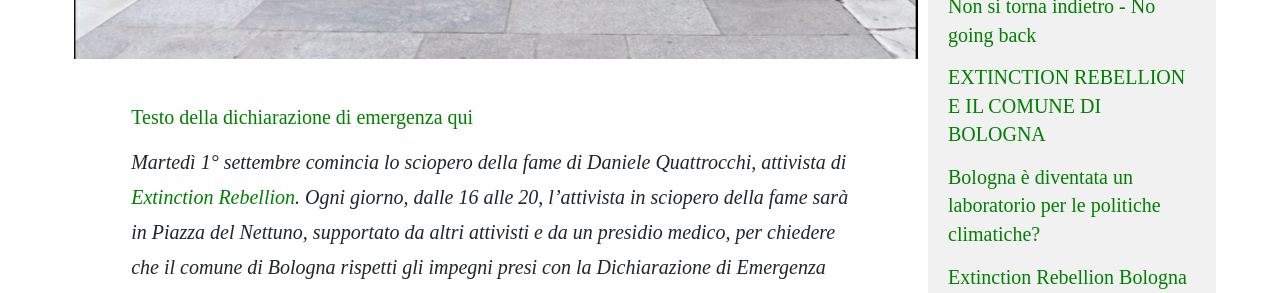
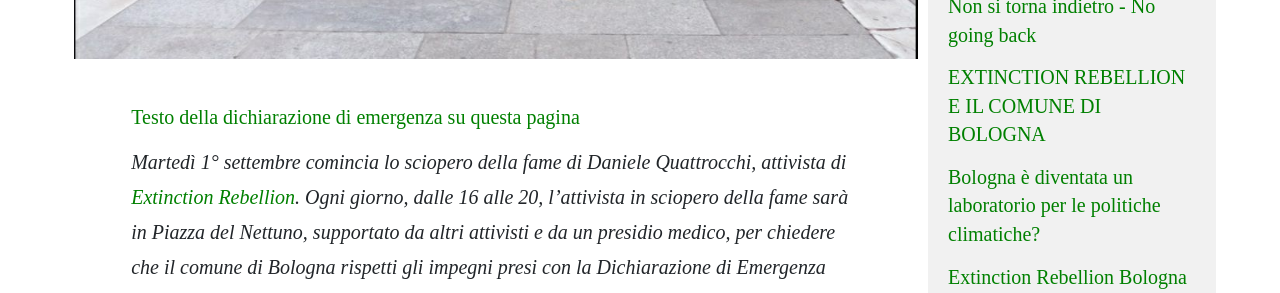
Before and after one commit to XRBologna/XRBologna, a Jekyll site: the page built from _posts/2020-09-01-Sciopero della fame.md, in a window 1280 px wide and 900 px high, scrolled down 786 px. Shown: the part 154-447 px from the top of the window. Built offline with Jekyll 4.4.1, drawn with Linux system fonts in a browser that asks for light colours; nearby versions of some CDN libraries; some web fonts are replaced.

Commit message:
correzione data (di nuovo)

```diff
--- a/_posts/2020-09-01-Sciopero della fame.md
+++ b/_posts/2020-09-01-Sciopero della fame.md
@@ -4,10 +4,10 @@
   Rebellion
 author: XRBologna
 categories: Generale
-date: 2020-09-01T14:56:23.749Z
+date: 2020-09-01
 img: /assets/post-img/sciopero-della-fame-in-piazza-del-nettuno-bologna.jpg
 ---
-[Testo della dichiarazione di emergenza qui](https://www.xrbologna.it/sciopero)
+[Testo della dichiarazione di emergenza su questa pagina](https://www.xrbologna.it/sciopero)
 
 *Martedì 1° settembre comincia lo sciopero della fame di Daniele Quattrocchi, attivista di [Extinction Rebellion](https://extinctionrebellion.it/chi-siamo/extinction-rebellion/). Ogni giorno, dalle 16 alle 20, l’attivista in sciopero della fame sarà in Piazza del Nettuno, supportato da altri attivisti e da un presidio medico, per chiedere che il comune di Bologna rispetti gli impegni presi con la Dichiarazione di Emergenza Climatica ed Ecologica e la renda ampiamente pubblicizzata, che sia abbandonato il progetto edilizio sui Prati di Caprara, quello del Passante di Mezzo e dell'ex Caserma Mazzoni, e che sia istituita una Assemblea cittadina entro il 2020.*
 
```
